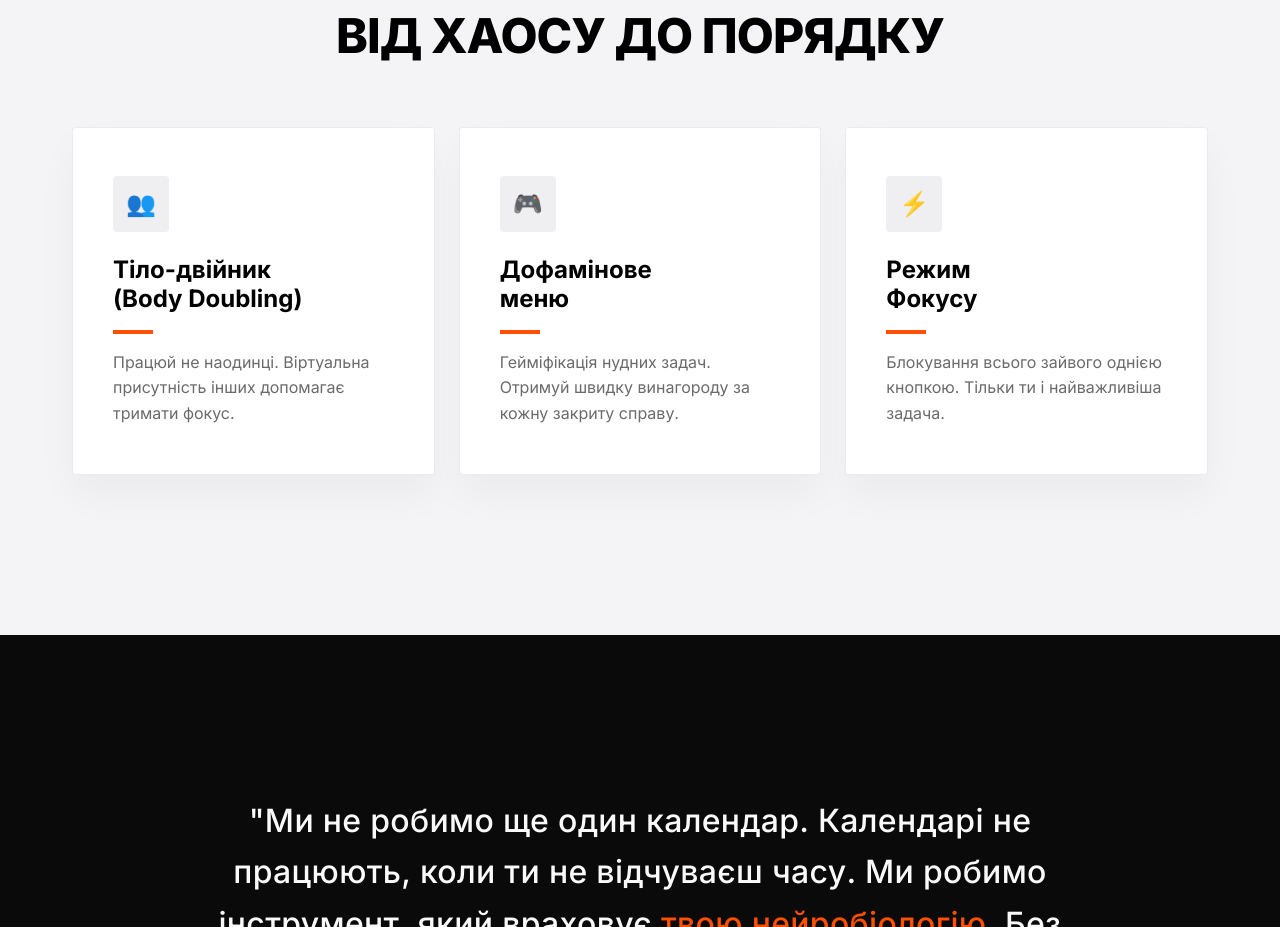
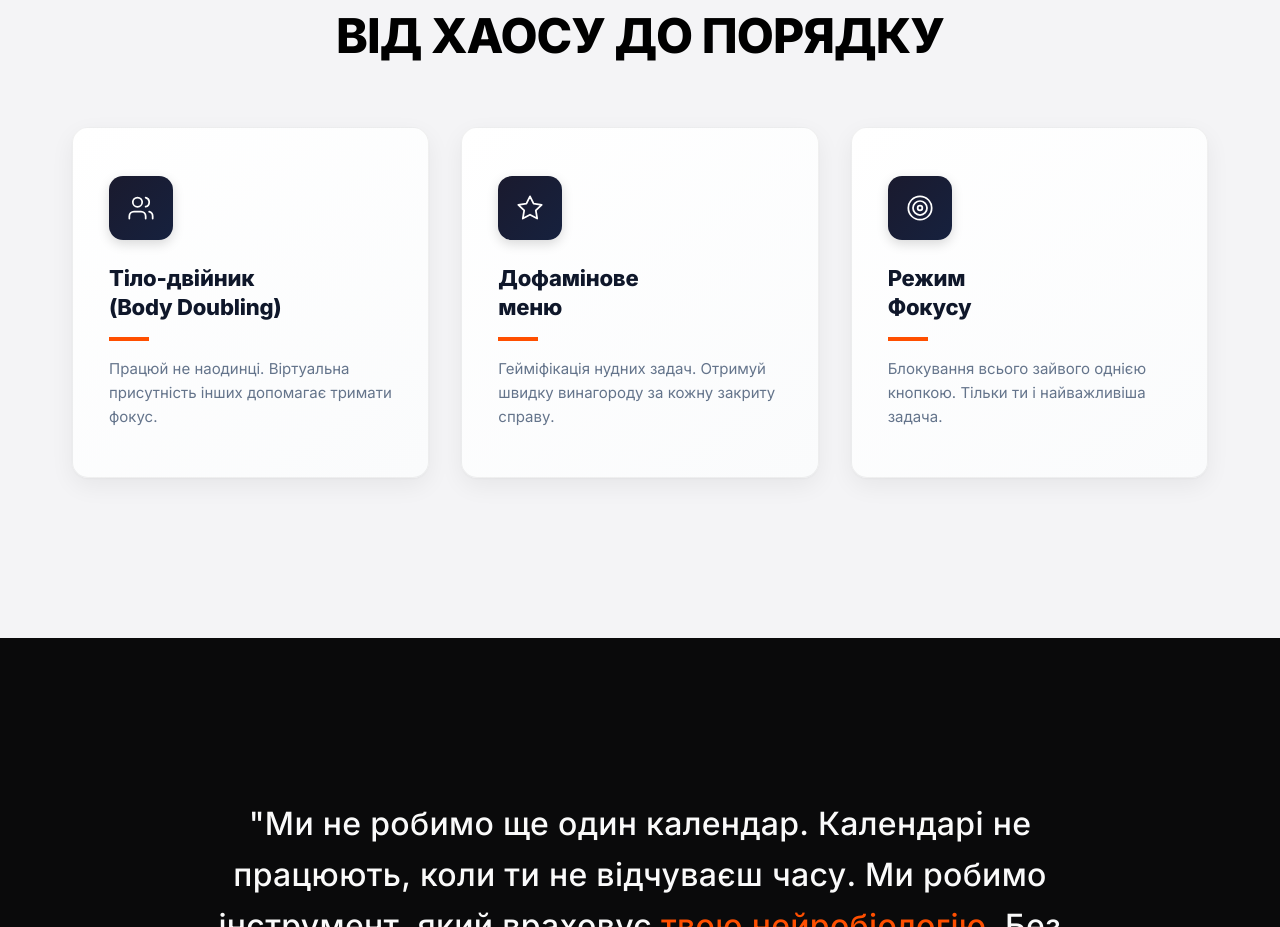
Before and after one commit to hii24/os-mind, a website built with Vite: page index.html in a window 1280 px wide. Shown: the part 2340-3267 px from the top of the page. Built offline with nearby package versions, Linux system fonts and the light colour scheme; some packages are replaced by stand-ins of ours.

Commit message:
style: redesign solution cards with premium styling and clean SVG icons

```diff
--- a/index.html
+++ b/index.html
@@ -117,7 +117,15 @@
 
                     <div class="bento-grid">
                         <div class="bento-card">
-                            <div class="bento-card__icon">👥</div>
+                            <div class="bento-card__icon">
+                                <svg width="28" height="28" viewBox="0 0 24 24" fill="none" stroke="#fff"
+                                    stroke-width="1.5" stroke-linecap="round" stroke-linejoin="round">
+                                    <path d="M16 21v-2a4 4 0 0 0-4-4H6a4 4 0 0 0-4 4v2" />
+                                    <circle cx="9" cy="7" r="4" />
+                                    <path d="M22 21v-2a4 4 0 0 0-3-3.87" />
+                                    <path d="M16 3.13a4 4 0 0 1 0 7.75" />
+                                </svg>
+                            </div>
                             <div>
                                 <h3 class="bento-card__title">Тіло-двійник<br />(Body Doubling)</h3>
                                 <div class="accent-bar"></div>
@@ -128,7 +136,13 @@
                         </div>
 
                         <div class="bento-card">
-                            <div class="bento-card__icon">🎮</div>
+                            <div class="bento-card__icon">
+                                <svg width="28" height="28" viewBox="0 0 24 24" fill="none" stroke="#fff"
+                                    stroke-width="1.5" stroke-linecap="round" stroke-linejoin="round">
+                                    <polygon
+                                        points="12 2 15.09 8.26 22 9.27 17 14.14 18.18 21.02 12 17.77 5.82 21.02 7 14.14 2 9.27 8.91 8.26 12 2" />
+                                </svg>
+                            </div>
                             <div>
                                 <h3 class="bento-card__title">Дофамінове<br />меню</h3>
                                 <div class="accent-bar"></div>
@@ -139,7 +153,14 @@
                         </div>
 
                         <div class="bento-card">
-                            <div class="bento-card__icon">⚡</div>
+                            <div class="bento-card__icon">
+                                <svg width="28" height="28" viewBox="0 0 24 24" fill="none" stroke="#fff"
+                                    stroke-width="1.5" stroke-linecap="round" stroke-linejoin="round">
+                                    <circle cx="12" cy="12" r="10" />
+                                    <circle cx="12" cy="12" r="6" />
+                                    <circle cx="12" cy="12" r="2" />
+                                </svg>
+                            </div>
                             <div>
                                 <h3 class="bento-card__title">Режим<br />Фокусу</h3>
                                 <div class="accent-bar"></div>
--- a/src/scss/_solutions.scss
+++ b/src/scss/_solutions.scss
@@ -2,29 +2,52 @@
 .bento-grid {
     display: grid;
     grid-template-columns: repeat(3, 1fr);
-    gap: 24px;
+    gap: 32px;
     margin-top: 64px;
 
     @media (max-width: 960px) {
         grid-template-columns: 1fr;
-        gap: 16px;
+        gap: 20px;
     }
 }
 
 .bento-card {
-    background-color: var(--card);
-    padding: 48px 40px;
-    border-radius: var(--radius-sm);
-    box-shadow: 0 20px 40px rgba(0, 0, 0, 0.04);
-    border: 1px solid var(--border);
+    background: linear-gradient(145deg, #ffffff 0%, #fafbfc 100%);
+    padding: 48px 36px;
+    border-radius: 16px;
+    box-shadow:
+        0 1px 3px rgba(0, 0, 0, 0.04),
+        0 8px 24px rgba(0, 0, 0, 0.06);
+    border: 1px solid rgba(0, 0, 0, 0.06);
     display: flex;
     flex-direction: column;
     gap: 24px;
-    transition: transform 0.2s ease, box-shadow 0.2s ease;
+    transition: transform 0.3s cubic-bezier(0.34, 1.56, 0.64, 1), box-shadow 0.3s ease;
+    position: relative;
+    overflow: hidden;
+
+    // Subtle top accent line
+    &::before {
+        content: '';
+        position: absolute;
+        top: 0;
+        left: 0;
+        right: 0;
+        height: 3px;
+        background: linear-gradient(90deg, var(--primary), #ff8c42);
+        opacity: 0;
+        transition: opacity 0.3s ease;
+    }
 
     &:hover {
-        transform: translateY(-4px);
-        box-shadow: 0 24px 48px rgba(0, 0, 0, 0.08);
+        transform: translateY(-8px);
+        box-shadow:
+            0 4px 12px rgba(0, 0, 0, 0.05),
+            0 20px 48px rgba(255, 79, 0, 0.08);
+
+        &::before {
+            opacity: 1;
+        }
     }
 
     @media (max-width: 768px) {
@@ -32,27 +55,34 @@
     }
 
     &__icon {
-        width: 56px;
-        height: 56px;
-        background-color: var(--muted);
-        border-radius: var(--radius-sm);
+        width: 64px;
+        height: 64px;
+        background: linear-gradient(135deg, #1a1a2e 0%, #16213e 100%);
+        border-radius: 14px;
         display: flex;
         align-items: center;
         justify-content: center;
-        font-size: 24px;
-        color: #000;
+        font-size: 28px;
+        box-shadow: 0 4px 12px rgba(0, 0, 0, 0.15);
+        transition: transform 0.3s ease;
+
+        .bento-card:hover & {
+            transform: scale(1.08) rotate(-3deg);
+        }
     }
 
     &__title {
-        font-size: 24px;
-        font-weight: 700;
-        color: #000;
-        line-height: 1.2;
+        font-size: 22px;
+        font-weight: 800;
+        color: #0f172a;
+        line-height: 1.3;
         margin: 0;
+        letter-spacing: -0.01em;
     }
 
     &__desc {
-        font-size: 16px;
-        color: var(--muted-foreground);
+        font-size: 15px;
+        color: #64748b;
+        line-height: 1.6;
     }
 }
```
